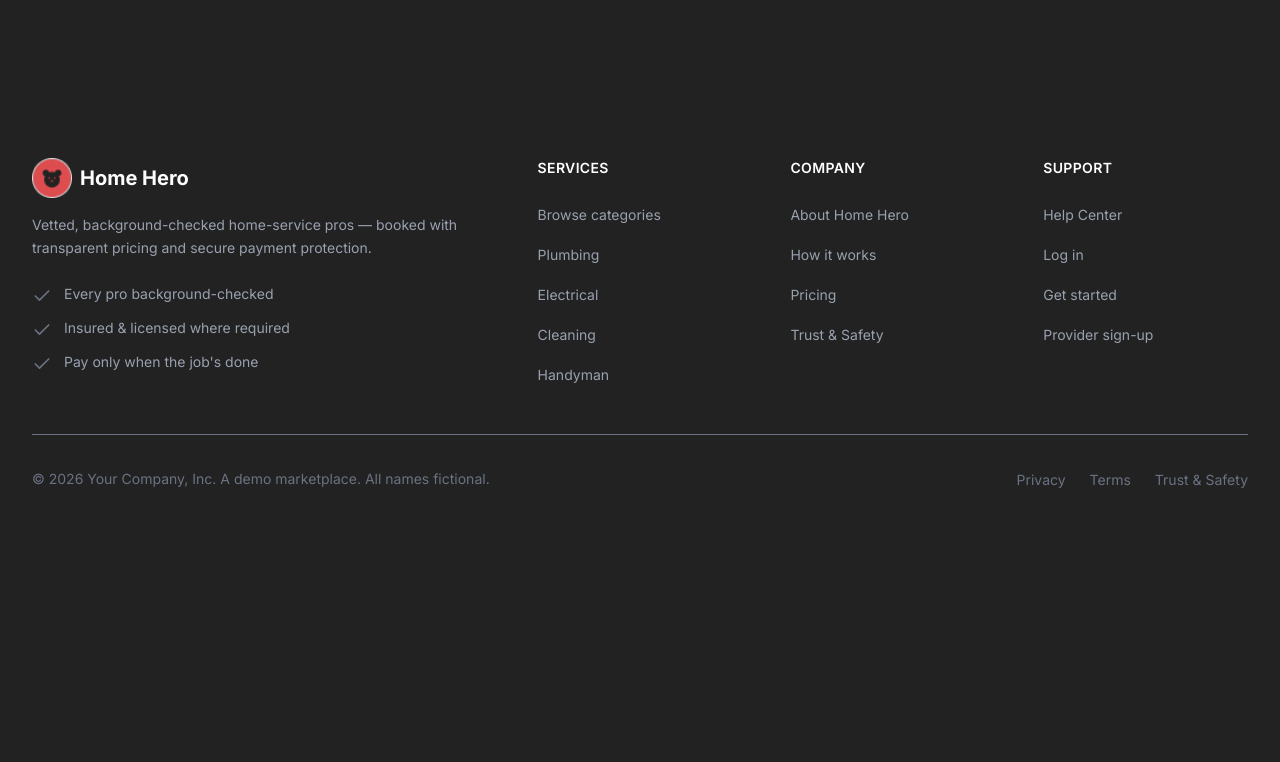
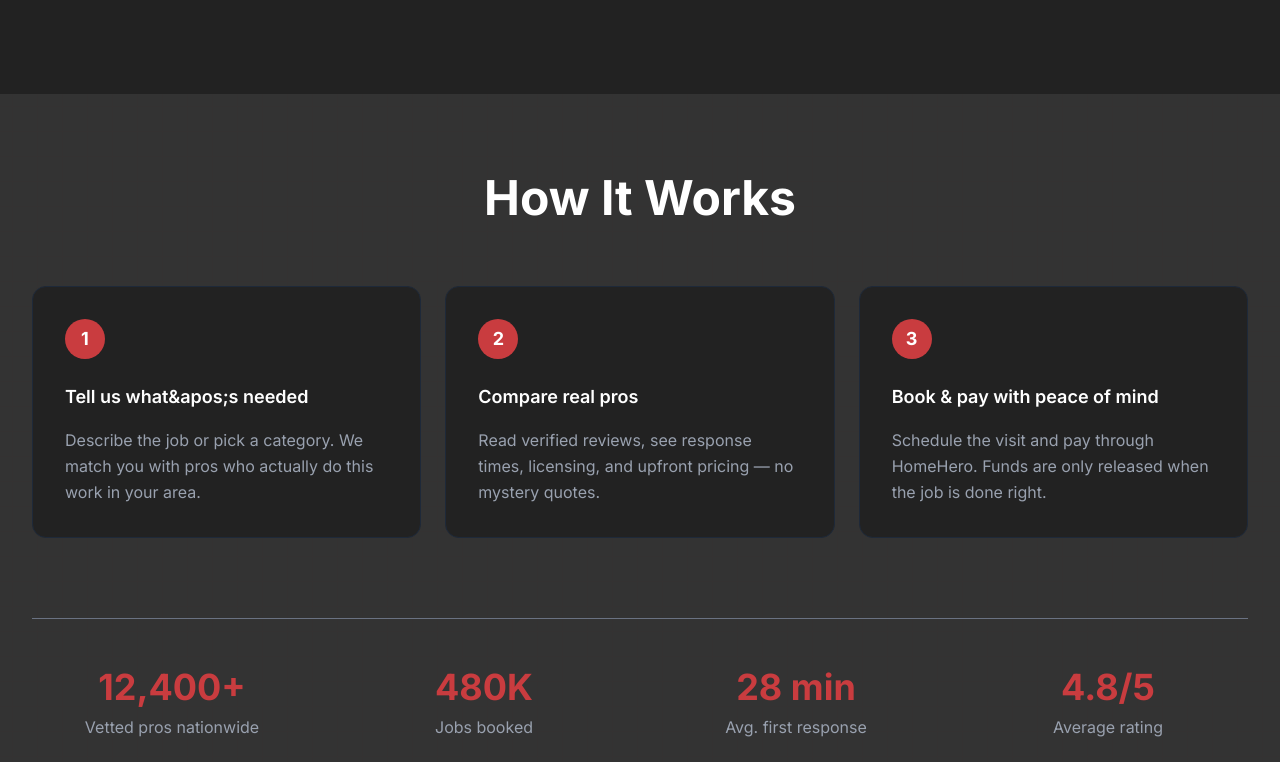
Before and after one commit to ehasunulislam/Ph_l2_A5_FixItNow_frontend, a Next.js app: page / in a window 1280 px wide. Shown: the part 658-1420 px from the top of the page. Before the commit the page ends 1213 px from the top, so only its background shows below. Built offline with nearby package versions, Linux system fonts and the light colour scheme.

Commit message:
create the how-it-works segment

```diff
--- /dev/null
+++ b/app/(publicRoute)/_components/How-it-works/How-it-works.tsx
@@ -0,0 +1,104 @@
+'use client'
+
+import { HowItWorksProps, Stat, WorkStep } from '@/components/Interface/HowItWorks.interface'
+import React from 'react'
+
+const defaultSteps: WorkStep[] = [
+  {
+    number: 1,
+    title: 'Tell us what&apos;s needed',
+    description:
+      'Describe the job or pick a category. We match you with pros who actually do this work in your area.',
+  },
+  {
+    number: 2,
+    title: 'Compare real pros',
+    description:
+      'Read verified reviews, see response times, licensing, and upfront pricing — no mystery quotes.',
+  },
+  {
+    number: 3,
+    title: 'Book & pay with peace of mind',
+    description:
+      'Schedule the visit and pay through HomeHero. Funds are only released when the job is done right.',
+  },
+]
+
+const defaultStats: Stat[] = [
+  { value: '12,400+', label: 'Vetted pros nationwide' },
+  { value: '480K', label: 'Jobs booked' },
+  { value: '28 min', label: 'Avg. first response' },
+  { value: '4.8/5', label: 'Average rating' },
+]
+
+export default function HowItWorks({
+  title = 'How It Works',
+  steps = defaultSteps,
+  stats = defaultStats,
+}: HowItWorksProps) {
+  return (
+    <section className="relative bg-[#333333] py-20">
+      {/* Grid pattern background */}
+      <div
+        className="absolute inset-0 opacity-5"
+        style={{
+          backgroundImage:
+            'linear-gradient(0deg, transparent 24%, rgba(255, 0, 0, 0.1) 25%, rgba(255, 0, 0, 0.1) 26%, transparent 27%, transparent 74%, rgba(255, 0, 0, 0.1) 75%, rgba(255, 0, 0, 0.1) 76%, transparent 77%, transparent), linear-gradient(90deg, transparent 24%, rgba(255, 0, 0, 0.1) 25%, rgba(255, 0, 0, 0.1) 26%, transparent 27%, transparent 74%, rgba(255, 0, 0, 0.1) 75%, rgba(255, 0, 0, 0.1) 76%, transparent 77%, transparent)',
+          backgroundSize: '50px 50px',
+        }}
+      />
+
+      <div className="relative z-10 max-w-7xl mx-auto px-4 sm:px-6 lg:px-8">
+        {/* Title */}
+        <div className="text-center mb-16">
+          <h2 className="text-4xl md:text-5xl font-bold text-white">
+            {title}
+          </h2>
+        </div>
+
+        {/* Steps Cards */}
+        <div className="grid md:grid-cols-3 gap-6 mb-20">
+          {steps.map((step) => (
+            <div
+              key={step.number}
+              className="bg-[#222222] backdrop-blur border border-gray-800 rounded-xl p-8 hover:border-red-500/30 transition-colors"
+            >
+              {/* Numbered Circle */}
+              <div className="flex items-center gap-4 mb-6">
+                <div className="shrink-0 w-10 h-10 rounded-full bg-[#C93C3F] flex items-center justify-center">
+                  <span className="text-white font-bold text-lg">
+                    {step.number}
+                  </span>
+                </div>
+              </div>
+
+              {/* Title */}
+              <h3 className="text-lg font-semibold text-white mb-4">
+                {step.title}
+              </h3>
+
+              {/* Description */}
+              <p className="text-gray-400 leading-relaxed">
+                {step.description}
+              </p>
+            </div>
+          ))}
+        </div>
+
+        {/* Statistics */}
+        <div className="grid grid-cols-2 md:grid-cols-4 gap-8 pt-12 border-t border-gray-500">
+          {stats.map((stat, index) => (
+            <div key={index} className="text-center">
+              <div className="text-3xl md:text-4xl font-bold text-[#C93C3F] mb-2">
+                {stat.value}
+              </div>
+              <div className="text-gray-400 text-sm md:text-base">
+                {stat.label}
+              </div>
+            </div>
+          ))}
+        </div>
+      </div>
+    </section>
+  )
+}
--- a/app/(publicRoute)/page.tsx
+++ b/app/(publicRoute)/page.tsx
@@ -1,9 +1,11 @@
 import HomeHero from "./_components/Hero/HomeHero";
+import HowItWorks from "./_components/How-it-works/How-it-works";
 
 export default function homePage() {
   return (
     <div>
       <HomeHero />
+      <HowItWorks />
     </div>
   );
 }
```
Also changed, not shown: components/Interface/HowItWorks.interface.ts (added, +16 -0 lines).
